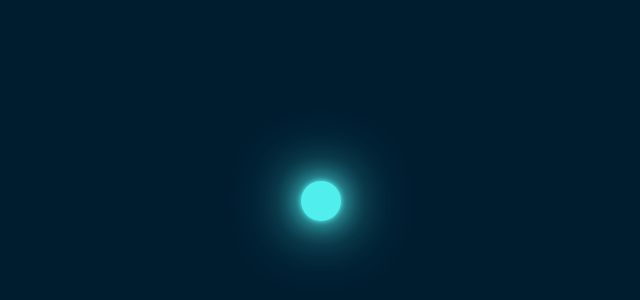
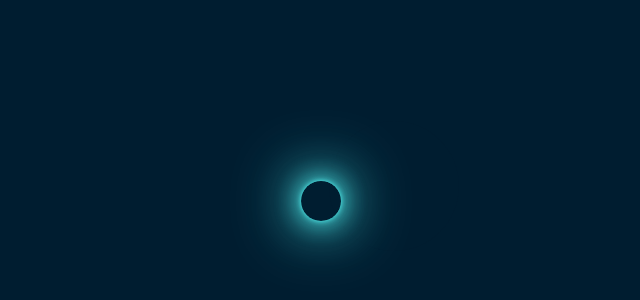
Before and after one commit to gift56/Cool-Loader, a plain HTML site: page index.html in a window 1280 px wide. Shown: the part 204-504 px from the top of the page, without its empty margins (256-896 px from the left). Drawn offline with Linux system fonts and the light colour scheme.

Commit message:
it worked

```diff
--- a/styles.css
+++ b/styles.css
@@ -44,7 +44,7 @@ section {
   right: -8px;
   width: 40px;
   height: 40px;
-  background: #51eeee;
+  /* background: #51eeee; */
   border-radius: 50%;
   box-shadow: 0 0 5px #51eeee, 0 0 25px #51eeee, 0 0 50px #51eeee, 0 0 75px #51eeee;
 }
```
